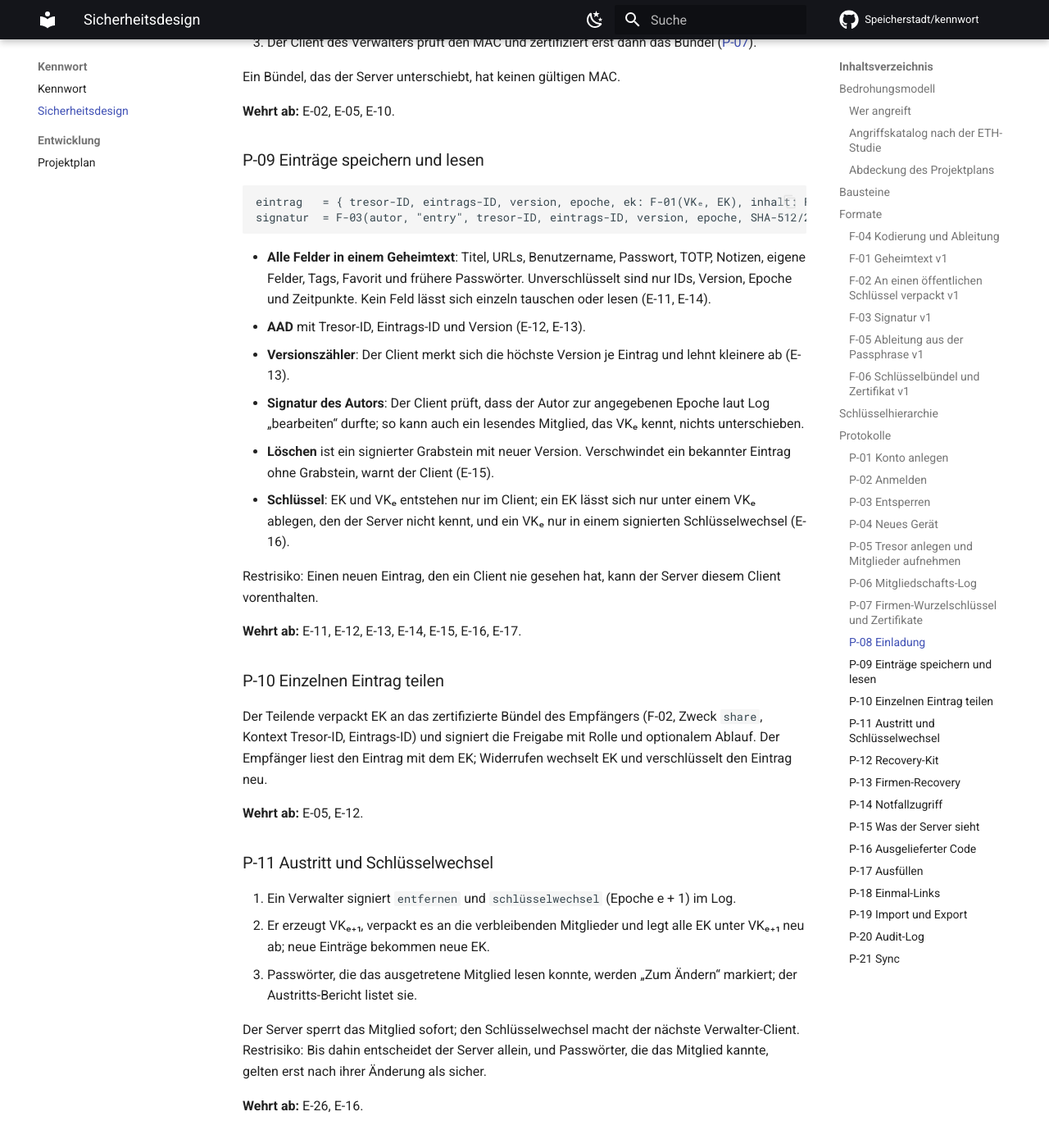
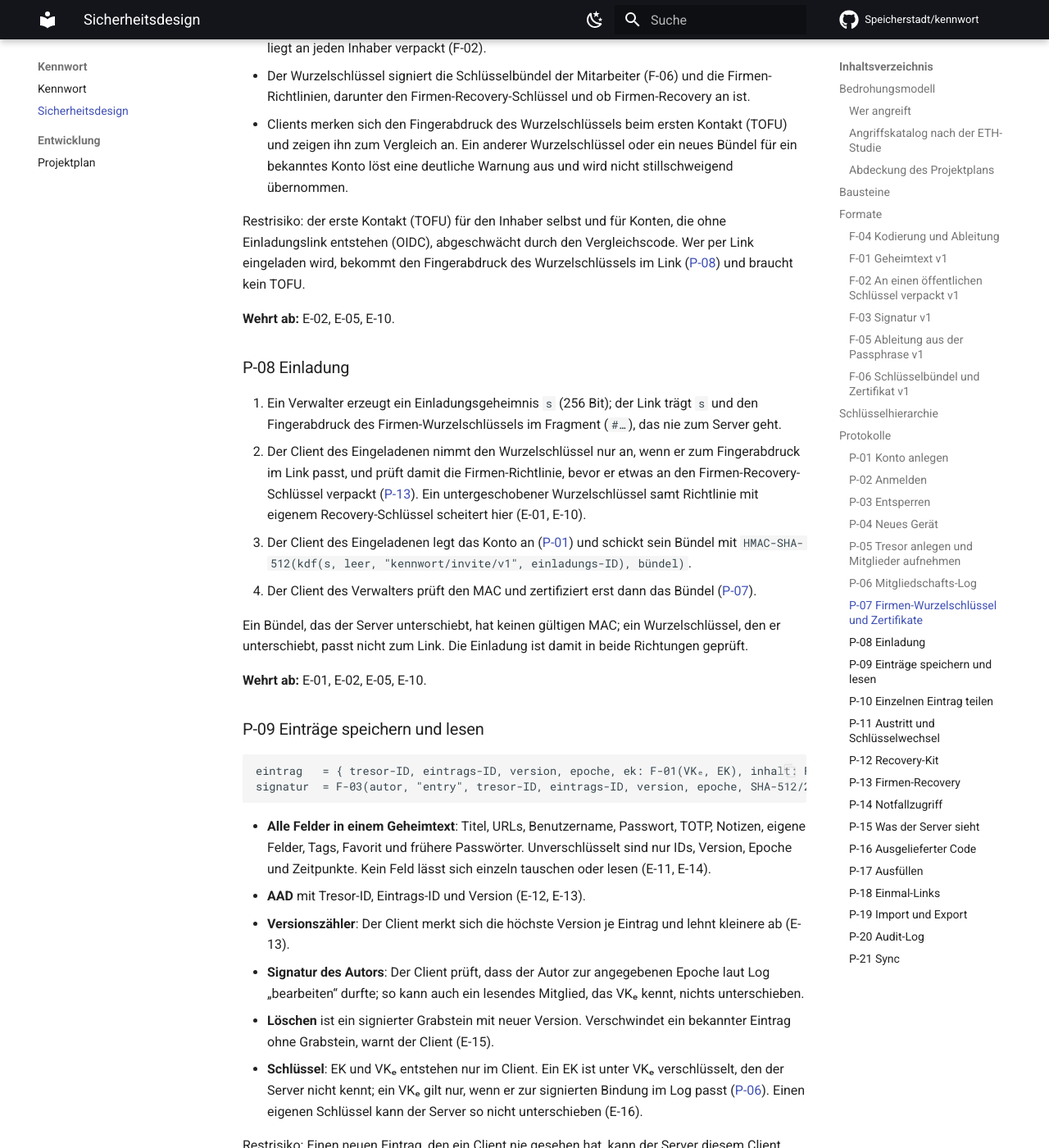
Before and after one commit to Speicherstadt/kennwort, an MkDocs documentation site: the page built from docs/sicherheitsdesign.md, in a window 1280 px wide and 1400 px high, scrolled down 11058 px. Shown: the whole window at 82% size. Built offline with MkDocs 1.6.1 and Material for MkDocs 9.7.7, drawn with Linux system fonts in a browser that asks for light colours; comment, search, counter and statistics services are not loaded; some of the changed text lies outside the part shown.

Commit message:
Bind every unwrapped key to a signed commitment, new entry keys on key change, root fingerprint in the invitation
Review findings: a server could wrap its own vault key to a member (F-02
has no sender authentication), a removed member could read edits under
the entry keys it kept, and an invitee took the root key unchecked.

Co-Authored-By: Claude Opus 5.5 <noreply@anthropic.com>
Claude-Session: https://claude.ai/code/session_01Y3rdfXnaqLdfwSre65bgwT

````diff
--- a/docs/sicherheitsdesign.md
+++ b/docs/sicherheitsdesign.md
@@ -126,7 +126,7 @@ Nur standardisierte Verfahren aus `@noble/*`, nichts selbst gebaut:
 | Signaturen | Ed25519 | RFC 8032 | `@noble/curves` |
 | Ableitung | HKDF-SHA-512 | RFC 5869 | `@noble/hashes` |
 | Passphrase | Argon2id | RFC 9106 | `@noble/hashes` |
-| Hash | SHA-512, SHA-512/256 | FIPS 180-4 | `@noble/hashes` |
+| Hash | SHA-512, SHA-512/256; SHA-256 nur für Release-Manifeste (wie Subresource Integrity) | FIPS 180-4 | `@noble/hashes` |
 | Zufall | `crypto.getRandomValues` | Web Crypto | über `@noble/hashes/utils` |
 
 ## Formate
@@ -173,6 +173,18 @@ des Empfängers in Ableitung und AAD bindet das Paket zusätzlich an das ganze S
 ist die Verpackung so sicher wie der stärkere der beiden Teile: X25519 heute, ML-KEM-768 gegen einen
 späteren Quantenrechner. Wer verpackt, nimmt den öffentlichen Schlüssel nur aus einem geprüften
 Zertifikat ([P-07](#p-07-firmen-wurzelschlussel-und-zertifikate)), nie roh vom Server (E-05).
+
+F-02 sagt nichts darüber, **wer** verpackt hat: Mit einem öffentlichen Schlüssel kann jeder, auch der
+Server, ein gültiges Paket bauen. Ein entpackter Schlüssel gilt deshalb erst, wenn er zu einer
+**Bindung** passt, die ein Berechtigter signiert hat:
+
+```text
+bindung(schlüssel, zweck, kontext…) = kdf(schlüssel, leer, "kennwort/key-commit/v1", zweck, kontext…)
+```
+
+Die Bindung verrät den Schlüssel nicht (HKDF ist eine Einwegfunktion) und steht im signierten
+Log-Eintrag, in der signierten Freigabe oder im signierten Notfall-Paket. Ein Paket ohne passende
+signierte Bindung wird verworfen (E-16).
 
 ### F-03 Signatur v1
 
@@ -221,8 +233,8 @@ Eintrags-Schlüssel EK ─► Eintrag (alle Felder in einem Geheimtext, F-01)
 | --- | --- | --- | --- |
 | AK | zufällig beim Konto | unter jedem Entsperr-Weg | Konto-ID, Weg (`passkey`, `passphrase`, `recovery`, `company`), bei Passkeys die Credential-ID |
 | Benutzer-Schlüssel | zufällig beim Konto | unter AK | Konto-ID, Schlüsselart |
-| VKₑ | zufällig beim Anlegen und bei jedem Schlüsselwechsel | an jedes Mitglied verpackt | Tresor-ID, Epoche, Konto-ID des Mitglieds |
-| EK | zufällig je Eintrag | unter VKₑ | Tresor-ID, Eintrags-ID, Epoche |
+| VKₑ | zufällig beim Anlegen und bei jedem Schlüsselwechsel | an jedes Mitglied verpackt; seine Bindung steht im signierten Log | Tresor-ID, Epoche, Konto-ID des Mitglieds |
+| EK | zufällig je Eintrag und neu bei jedem Schlüsselwechsel | unter VKₑ | Tresor-ID, Eintrags-ID, Epoche |
 | Inhalt | – | unter EK | Tresor-ID, Eintrags-ID, Version |
 
 Entsperrte Schlüssel liegen nur im Speicher (in der Extension in `chrome.storage.session`), nie in
@@ -299,12 +311,14 @@ Gerät, abmelden widerruft dessen Sitzung.
    ([P-06](#p-06-mitgliedschafts-log)) nennt den Anlegenden als Verwalter.
 2. Aufnehmen: Ein Verwalter prüft das Zertifikat des neuen Mitglieds
    ([P-07](#p-07-firmen-wurzelschlussel-und-zertifikate)), verpackt VKₑ an dessen X-Wing-Schlüssel
-   (F-02) und signiert einen Log-Eintrag mit Konto, Fingerabdruck und Rolle (lesen, bearbeiten,
-   verwalten), optional mit Ablaufzeit.
-3. Zugriff anfragen und OIDC-Gruppen: Der Server legt nur eine Anfrage ab; erst ein Verwalter
+   (F-02) und signiert einen Log-Eintrag mit Konto, Fingerabdruck, Rolle (lesen, bearbeiten,
+   verwalten), optional Ablaufzeit, und der Bindung von VKₑ.
+3. Das neue Mitglied entpackt VKₑ und prüft die Bindung gegen den signierten Log-Eintrag seiner
+   Epoche; ein Paket, das der Server mit einem eigenen Schlüssel gebaut hat, passt nicht (E-16).
+4. Zugriff anfragen und OIDC-Gruppen: Der Server legt nur eine Anfrage ab; erst ein Verwalter
    führt Schritt 2 aus.
 
-**Wehrt ab:** E-02, E-05, E-06, E-27.
+**Wehrt ab:** E-02, E-05, E-06, E-16, E-27.
 
 ### P-06 Mitgliedschafts-Log
 
@@ -312,10 +326,11 @@ Ein Log je Tresor, eine Hash-Kette signierter Einträge:
 
 ```text
 eintrag = enc("kennwort/log/v1", tresor-ID, seq, vorgänger-hash, epoche, aktion, konto-ID,
-              fingerabdruck, rolle, gültig-bis, zeit, unterzeichner-ID, zuletzt-gesehen)
+              fingerabdruck, rolle, gültig-bis, vk-bindung, zeit, unterzeichner-ID, zuletzt-gesehen)
           ‖ F-03-Signatur(unterzeichner, "log", …)
 hash    = SHA-512/256(eintrag)
 aktion  ∈ { anlegen, aufnehmen, entfernen, rolle, schlüsselwechsel }
+vk-bindung = bindung(VKₑ, "vault-key", tresor-ID, epoche)    (F-02; leer bei entfernen und rolle)
 ```
 
 Der Client prüft bei jedem Abruf die ganze Kette ab seinem letzten Stand:
@@ -324,6 +339,8 @@ Der Client prüft bei jedem Abruf die ganze Kette ab seinem letzten Stand:
   vertauscht, eingeschoben: E-07);
 - jede Signatur gültig, der Unterzeichner zu diesem Zeitpunkt Verwalter, sein Schlüssel und der des
   Mitglieds durch die Firma zertifiziert (unsigniert, fremd: E-06, E-07);
+- jeder VKₑ, den der Client entpackt, passt zur `vk-bindung` des Eintrags `anlegen` bzw.
+  `schlüsselwechsel` seiner Epoche (untergeschobener Tresor-Schlüssel: E-16);
 - der letzte Stand (`seq`, `hash`) wird gespeichert; ein kürzeres Log oder ein anderer Hash an
   bekannter Stelle ist ein Angriff, kein Update (zurückgespielt: E-07).
 
@@ -344,23 +361,29 @@ wieder etwas voneinander sehen.
   ihn zum Vergleich an. Ein anderer Wurzelschlüssel oder ein neues Bündel für ein bekanntes Konto
   löst eine deutliche Warnung aus und wird nicht stillschweigend übernommen.
 
-Restrisiko: der erste Kontakt (TOFU), abgeschwächt durch den Vergleichscode und die Einladung
-([P-08](#p-08-einladung)).
+Restrisiko: der erste Kontakt (TOFU) für den Inhaber selbst und für Konten, die ohne Einladungslink
+entstehen (OIDC), abgeschwächt durch den Vergleichscode. Wer per Link eingeladen wird, bekommt den
+Fingerabdruck des Wurzelschlüssels im Link ([P-08](#p-08-einladung)) und braucht kein TOFU.
 
 **Wehrt ab:** E-02, E-05, E-10.
 
 ### P-08 Einladung
 
-1. Ein Verwalter erzeugt ein Einladungsgeheimnis `s` (256 Bit); der Link trägt es im Fragment
-   (`#…`), das nie zum Server geht.
-2. Der Client des Eingeladenen legt das Konto an ([P-01](#p-01-konto-anlegen)) und schickt sein
+1. Ein Verwalter erzeugt ein Einladungsgeheimnis `s` (256 Bit); der Link trägt `s` und den
+   Fingerabdruck des Firmen-Wurzelschlüssels im Fragment (`#…`), das nie zum Server geht.
+2. Der Client des Eingeladenen nimmt den Wurzelschlüssel nur an, wenn er zum Fingerabdruck im Link
+   passt, und prüft damit die Firmen-Richtlinie, bevor er etwas an den Firmen-Recovery-Schlüssel
+   verpackt ([P-13](#p-13-firmen-recovery)). Ein untergeschobener Wurzelschlüssel samt Richtlinie
+   mit eigenem Recovery-Schlüssel scheitert hier (E-01, E-10).
+3. Der Client des Eingeladenen legt das Konto an ([P-01](#p-01-konto-anlegen)) und schickt sein
    Bündel mit `HMAC-SHA-512(kdf(s, leer, "kennwort/invite/v1", einladungs-ID), bündel)`.
-3. Der Client des Verwalters prüft den MAC und zertifiziert erst dann das Bündel
+4. Der Client des Verwalters prüft den MAC und zertifiziert erst dann das Bündel
    ([P-07](#p-07-firmen-wurzelschlussel-und-zertifikate)).
 
-Ein Bündel, das der Server unterschiebt, hat keinen gültigen MAC.
+Ein Bündel, das der Server unterschiebt, hat keinen gültigen MAC; ein Wurzelschlüssel, den er
+unterschiebt, passt nicht zum Link. Die Einladung ist damit in beide Richtungen geprüft.
 
-**Wehrt ab:** E-02, E-05, E-10.
+**Wehrt ab:** E-01, E-02, E-05, E-10.
 
 ### P-09 Einträge speichern und lesen
 
@@ -379,8 +402,10 @@ signatur  = F-03(autor, "entry", tresor-ID, eintrags-ID, version, epoche, SHA-51
   „bearbeiten“ durfte; so kann auch ein lesendes Mitglied, das VKₑ kennt, nichts unterschieben.
 - **Löschen** ist ein signierter Grabstein mit neuer Version. Verschwindet ein bekannter Eintrag
   ohne Grabstein, warnt der Client (E-15).
-- **Schlüssel**: EK und VKₑ entstehen nur im Client; ein EK lässt sich nur unter einem VKₑ
-  ablegen, den der Server nicht kennt, und ein VKₑ nur in einem signierten Schlüsselwechsel (E-16).
+- **Schlüssel**: EK und VKₑ entstehen nur im Client. Ein EK ist unter VKₑ verschlüsselt, den der
+  Server nicht kennt; ein VKₑ gilt nur, wenn er zur signierten Bindung im Log passt
+  ([P-06](#p-06-mitgliedschafts-log)). Einen eigenen Schlüssel kann der Server so nicht
+  unterschieben (E-16).
 
 Restrisiko: Einen neuen Eintrag, den ein Client nie gesehen hat, kann der Server diesem Client
 vorenthalten.
@@ -391,21 +416,27 @@ vorenthalten.
 
 Der Teilende verpackt EK an das zertifizierte Bündel des Empfängers (F-02, Zweck `share`, Kontext
 Tresor-ID, Eintrags-ID) und signiert die Freigabe mit Rolle und optionalem Ablauf. Der Empfänger
-liest den Eintrag mit dem EK; Widerrufen wechselt EK und verschlüsselt den Eintrag neu.
+liest den Eintrag mit dem EK, nachdem er ihn gegen die Bindung `bindung(EK, "share", tresor-ID,
+eintrags-ID)` in der signierten Freigabe geprüft hat. Widerrufen wechselt EK und verschlüsselt den
+Eintrag neu.
 
-**Wehrt ab:** E-05, E-12.
+**Wehrt ab:** E-05, E-12, E-16.
 
 ### P-11 Austritt und Schlüsselwechsel
 
 1. Ein Verwalter signiert `entfernen` und `schlüsselwechsel` (Epoche e + 1) im Log.
-2. Er erzeugt VKₑ₊₁, verpackt es an die verbleibenden Mitglieder und legt alle EK unter VKₑ₊₁ neu
-   ab; neue Einträge bekommen neue EK.
-3. Passwörter, die das ausgetretene Mitglied lesen konnte, werden „Zum Ändern“ markiert; der
+2. Er erzeugt VKₑ₊₁ und verpackt es an die verbleibenden Mitglieder; die Bindung steht im
+   signierten `schlüsselwechsel`.
+3. Jeder Eintrag bekommt einen **neuen EK** unter VKₑ₊₁ und wird mit neuer Version neu
+   verschlüsselt. Das ausgetretene Mitglied kennt die alten EK; mit ihnen liest es keine spätere
+   Änderung, auch nicht das geänderte Passwort.
+4. Passwörter, die das ausgetretene Mitglied lesen konnte, werden „Zum Ändern“ markiert; der
    Austritts-Bericht listet sie.
 
 Der Server sperrt das Mitglied sofort; den Schlüsselwechsel macht der nächste Verwalter-Client.
-Restrisiko: Bis dahin entscheidet der Server allein, und Passwörter, die das Mitglied kannte, gelten
-erst nach ihrer Änderung als sicher.
+Restrisiko: Bis dahin entscheidet der Server allein; was das Mitglied vor dem Austritt gelesen hat,
+kennt es weiter, deshalb gelten diese Passwörter erst nach ihrer Änderung als sicher. Änderungen
+nach dem Schlüsselwechsel liegen unter neuen EK.
 
 **Wehrt ab:** E-26, E-16.
 
@@ -438,10 +469,11 @@ fehlenden Signatur der Richtlinie.
 
 1. Der Gebende wählt eine Person mit zertifiziertem Bündel, Tresore und eine Wartezeit; sein Client
    verpackt die VKₑ dieser Tresore an sie (F-02, Zweck `emergency`) und signiert die Freigabe mit
-   Wartezeit.
+   Wartezeit und den Bindungen der verpackten Schlüssel.
 2. Fragt die Person an, benachrichtigt der Server den Gebenden; widerspricht er nicht innerhalb der
    Wartezeit, gibt der Server die Pakete heraus.
-3. Die Person prüft Signatur und Zertifikat, bevor sie entpackt.
+3. Die Person prüft Signatur und Zertifikat, entpackt und vergleicht jeden Schlüssel mit seiner
+   Bindung. Nach einem Schlüsselwechsel erneuert der Client des Gebenden die Pakete.
 
 Restrisiko: Die Wartezeit setzt der Server durch; ein bösartiger Server kann sie verkürzen, aber nur
 zugunsten einer Person, die der Gebende selbst gewählt hat (E-04 ist damit auf die Wartezeit
````
Also changed, not shown: other parts of docs/sicherheitsdesign.md (+1 -1 lines), 2 other files.
